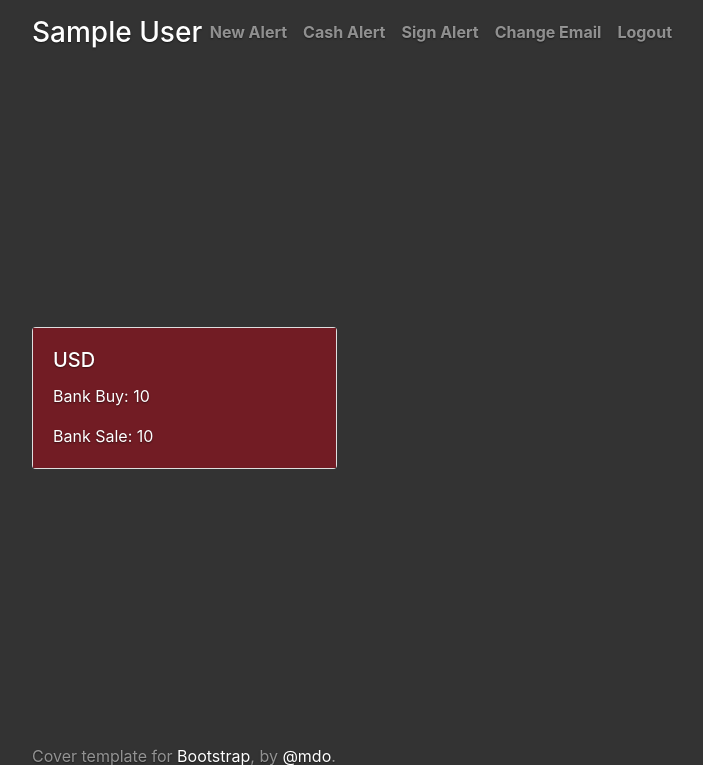
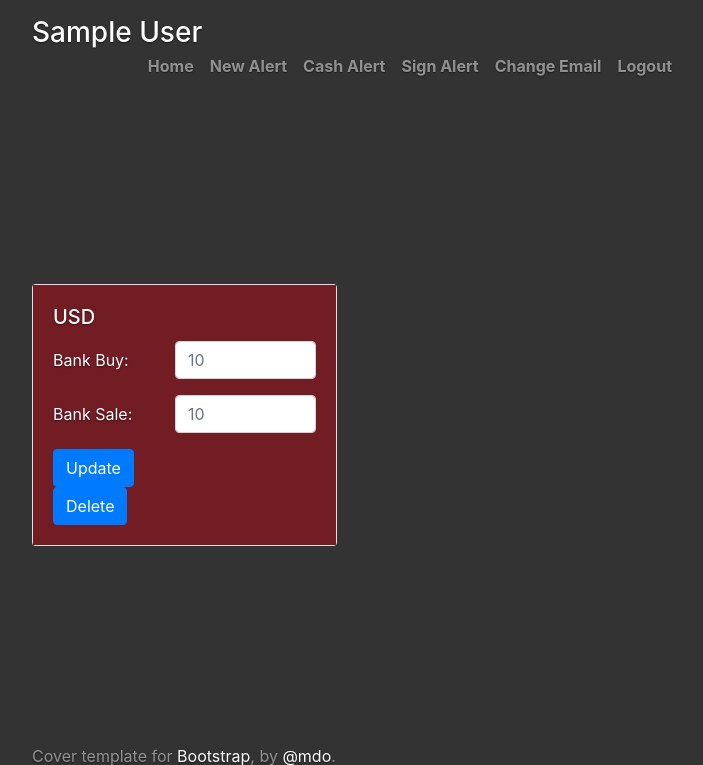
Before and after one commit to Alanspants/4920Avenger, a Flask app: page /cash_alert in a window 1280 px wide. Shown: the top 765 px of the page, without its empty margins (288-991 px from the left). Run offline with Flask 2, Linux system fonts and the light colour scheme; the visitor is signed in with stand-in values (Sample User, id 1); a database or web service that is not in the repository returns one stand-in record (values such as "Sample title"); some libraries are stand-ins or nearby versions.

Commit message:
Finished alert UI design

```diff
--- a/app.py
+++ b/app.py
@@ -123,21 +123,50 @@
     else:
         return redirect("/login")
 
+
 @app.route("/cash_alert")
 def cash_alert():
     if session["email"]:
-        cash_data = All_alert.find_user_alert(session["email"],"cash")
+        cash_data = All_alert.find_user_alert(session["email"], "cash")
         return render_template("cash_alert.html", cash_data=cash_data)
     else:
         return redirect("/login")
 
+
 @app.route("/sign_alert")
 def sign_alert():
     if session["email"]:
-        sign_data = All_alert.find_user_alert(session["email"],"sign")
+        sign_data = All_alert.find_user_alert(session["email"], "sign")
         return render_template("sign_alert.html", sign_data=sign_data)
     else:
         return redirect("/login")
 
+@app.route("/update_alert", methods=["POST"])
+def update_alert():
+    if request.method == "POST":
+        bank_buy = request.form["bank_buy"]
+        bank_sale = request.form["bank_sale"]
+        currency = request.form["currency"]
+        rate_exchange = request.form["rate_exchange"]
+        if rate_exchange == "cash":
+            print("test")
+            All_alert.update_user_alert(session["email"], currency, rate_exchange, [bank_buy, bank_sale])
+            return redirect("/cash_alert")
+        if rate_exchange == "sign":
+            All_alert.update_user_alert(session["email"], currency, rate_exchange, [bank_buy, bank_sale])
+            return redirect("/sign_alert")
+
+@app.route("/delete_alert", methods=["POST"])
+def delete_alert():
+    if request.method == "POST":
+        currency = request.form["currency"]
+        rate_exchange = request.form["rate_exchange"]
+        if rate_exchange == "cash":
+            All_alert.delete_user_alert(session["email"], currency, rate_exchange)
+            return redirect("/cash_alert")
+        if rate_exchange == "sign":
+            All_alert.delete_user_alert(session["email"], currency, rate_exchange)
+            return redirect("/sign_alert")
+
 if __name__ == "__main__":
-    app.run(debug=True, port=4100)
+    app.run(debug=True, port=5100)
--- a/modles/all_alert.py
+++ b/modles/all_alert.py
@@ -11,7 +11,8 @@
 
     @staticmethod
     def create_alert(email, currency, rate_exchange, price):
-        alert_data = Database.find_one(collection="all_alert", query={"email": email, "currency": currency, "rate_exchange": rate_exchange})
+        alert_data = Database.find_one(collection="all_alert",
+                                       query={"email": email, "currency": currency, "rate_exchange": rate_exchange})
         if alert_data is not None:
             return False
         All_alert(email, currency, rate_exchange, price).save_to_db()
@@ -32,6 +33,13 @@
     def find_user_alert(email, rate_exchange):
         return Database.find(collection="all_alert", query={"email": email, "rate_exchange": rate_exchange})
 
-    # @staticmethod
-    # def update_user_email(old_email, email):
-    #     Database.update(collection="users", query={"email": old_email}, data={"$set": {"email": email}})
+    @staticmethod
+    def update_user_alert(email, currency, rate_exchange, price):
+        Database.update(collection="all_alert",
+                        query={"email": email, "currency": currency, "rate_exchange": rate_exchange},
+                        data={"$set": {"price": price}})
+
+    @staticmethod
+    def delete_user_alert(email, currency, rate_exchange):
+        Database.remove(collection="all_alert",
+                        query={"email": email, "currency": currency, "rate_exchange": rate_exchange})
--- a/modles/database.py
+++ b/modles/database.py
@@ -36,3 +36,7 @@
     @staticmethod
     def update(collection, query, data):
         Database.DATABASE[collection].update(query, data)
+
+    @staticmethod
+    def remove(collection, query):
+        Database.DATABASE[collection].remove(query)
--- a/templates/base.html
+++ b/templates/base.html
@@ -50,6 +50,7 @@
                 <a class="nav-link" href="/login">Login</a>
                 {% endif %}
                 {% if session['email'] %}
+                <a class="nav-link" href="/">Home</a>
                 <a class="nav-link" href="/new_alert">New Alert</a>
                 <a class="nav-link" href="/cash_alert">Cash Alert</a>
                 <a class="nav-link" href="/sign_alert">Sign Alert</a>
--- a/templates/cash_alert.html
+++ b/templates/cash_alert.html
@@ -5,9 +5,36 @@
     <div class="col-sm-6">
         <div class="card">
             <div class="card-body" style="background-color:#721c24">
-                <h5 class="card-title">{{cash_data.currency}}</h5>
-                <p class="card-text">Bank Buy: {{cash_data.price[0]}}</p>
-                <p class="card-text">Bank Sale: {{cash_data.price[1]}}</p>
+                <form action="/update_alert" , method="post">
+                    <h5 class="card-title">{{cash_data.currency}}</h5>
+                    <input type="hidden" name="currency" value="{{cash_data.currency}}">
+                    <input type="hidden" name="rate_exchange" value="cash">
+                    <div class="form-group row">
+                        <label for="bank_buy" class="col-sm-5 col-form-label">Bank Buy: </label>
+                        <div class="col-sm-7">
+                            <input type="tel" class="form-control" id="bank_buy" name="bank_buy" required="required"
+                                   pattern="\d+\.?\d*" placeholder="{{cash_data.price[0]}}">
+                        </div>
+                    </div>
+
+                    <div class="form-group row">
+                        <label for="bank_sale" class="col-sm-5 col-form-label">Bank Sale: </label>
+                        <div class="col-sm-7">
+                            <input type="tel" class="form-control" id="bank_sale" name="bank_sale" required="required"
+                                   pattern="\d+\.?\d*" placeholder="{{cash_data.price[1]}}">
+                        </div>
+                    </div>
+                    <button type="submit" class="btn btn-primary">Update</button>
+
+                    <!--                    <h5 class="card-title">{{cash_data.currency}}</h5>-->
+                    <!--                    <p class="card-text">Bank Buy: {{cash_data.price[0]}}</p>-->
+                    <!--                    <p class="card-text">Bank Sale: {{cash_data.price[1]}}</p>-->
+                </form>
+                <form action="/delete_alert" method="post">
+                    <input type="hidden" name="currency" value="{{cash_data.currency}}">
+                    <input type="hidden" name="rate_exchange" value="cash">
+                    <button type="submit" class="btn btn-primary">Delete</button>
+                </form>
             </div>
         </div>
     </div>
```
Also changed, not shown: templates/sign_alert.html (+26 -3 lines).
